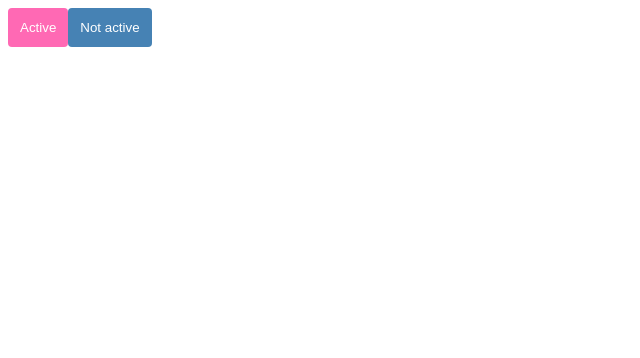
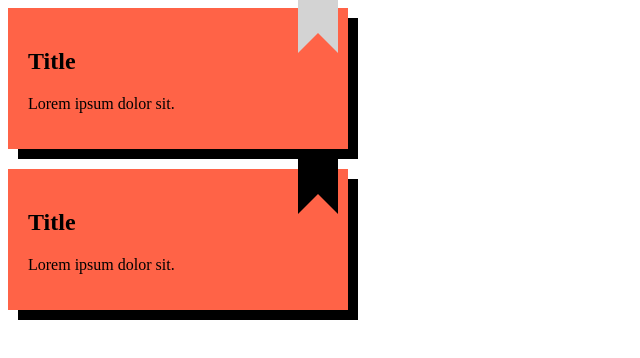
Before and after one commit to Dajanajozanovic/react-playground, a React (Vite) app: page / in a window 1280 px wide. Shown: the top 358 px of the page, without its empty margins (0-640 px from the left). Built offline with nearby package versions, Linux system fonts and the light colour scheme.

Commit message:
created cvards with bookmarks

```diff
--- a/src/App.jsx
+++ b/src/App.jsx
@@ -1,11 +1,13 @@
 import * as React from 'react'
 import Button from './Button'
+import Card from './Card'
+import Pagination from './Pagination'
 
 export default () => {
   return (
     <div>
-      <Button isActive={true}>Active</Button>
-      <Button isActive={false}>Not active</Button>
+      <Card />
+      <Card isActive />
     </div>
   )
 }
--- /dev/null
+++ b/src/Card.css
@@ -0,0 +1,28 @@
+.Card {
+  box-shadow: 10px 10px;
+  background-color: tomato;
+  width: 300px;
+  padding: 20px;
+  position: relative;
+  margin-bottom: 20px;
+}
+
+.Card__bookmark {
+  position: absolute;
+  top: -15px;
+  right: 10px;
+  border: 20px solid lightgray;
+  border-bottom-color: transparent;
+  height: 20px;
+  width: 0;
+}
+
+.Card__bookmark--selected {
+  position: absolute;
+  top: -15px;
+  right: 10px;
+  border: 20px solid black;
+  border-bottom-color: transparent;
+  height: 20px;
+  width: 0;
+}
--- /dev/null
+++ b/src/Card.jsx
@@ -0,0 +1,16 @@
+import * as React from 'react'
+import './Card.css'
+
+export default function Card({ isActive }) {
+  return (
+    <section className="Card">
+      <h2>Title</h2>
+      <p>Lorem ipsum dolor sit.</p>
+      <div
+        role="button"
+        className={isActive ? 'Card__bookmark--selected' : 'Card__bookmark'}
+        aria-label="Add bookmarks"
+      ></div>
+    </section>
+  )
+}
--- a/src/Pagination.jsx
+++ b/src/Pagination.jsx
@@ -1,4 +1,3 @@
-nes (12 sloc) 361 Bytes
 import * as React from 'react'
 import './Pagination.css'
 import Button from './Button'
```
